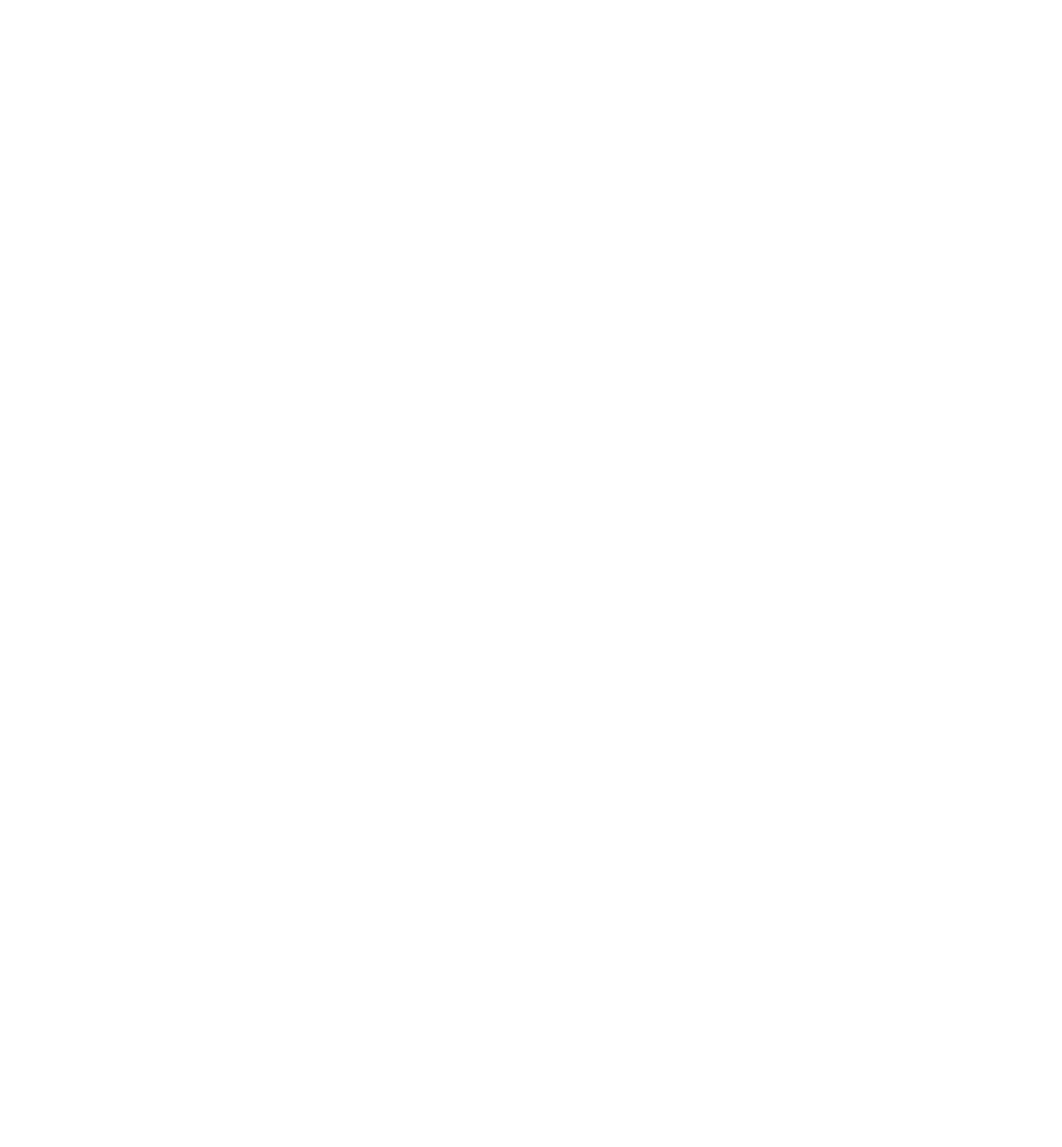
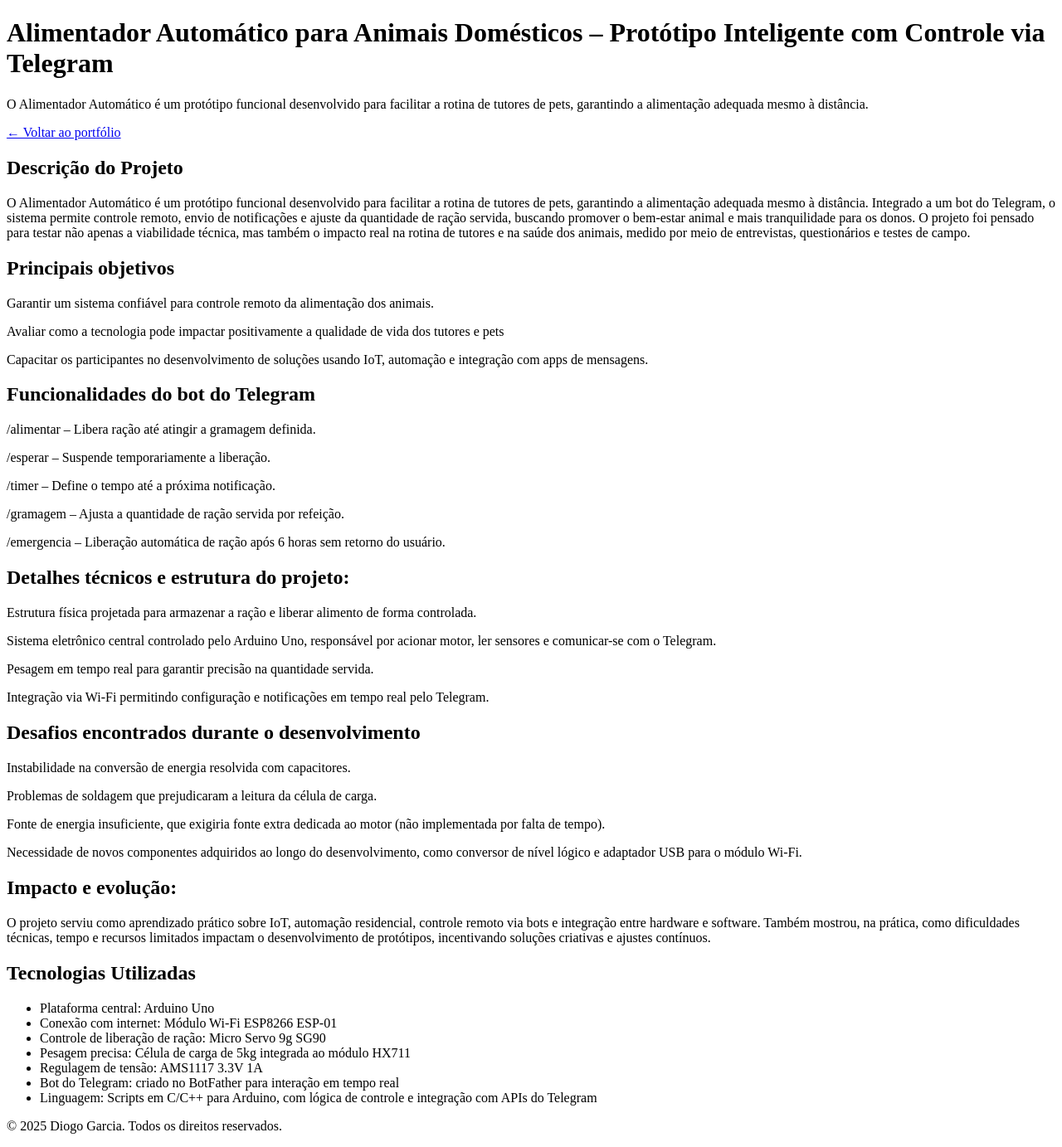
Before and after one commit to devgarciadiogo/professional-portfolio, a plain HTML site: page alimentador-pet.html in a window 1280 px wide. Shown: the whole page at 83% size. Before the commit the page ends 800 px from the top, so only its background shows below. Drawn offline with Linux system fonts and the light colour scheme.

Commit message:
4 - Criando estrutura HTML da páginas dos projetos
Estruturando todo o HTML da pagina dos projetos e colocando um favicon para guia do navegador

```diff
--- a/alimentador-pet.html
+++ b/alimentador-pet.html
@@ -0,0 +1,73 @@
+<!DOCTYPE html>
+<html lang="pt-BR">
+<head>
+  <meta charset="UTF-8" />
+  <meta name="viewport" content="width=device-width, initial-scale=1.0" />
+  <title>Alimentador Automático para Animais Domésticos - Diogo Garcia</title>
+  <link rel="icon" href="/imagens/favicon.png" type="image/png">
+  <meta name="description" content="Projeto Alimentador Automático - Protótipo Inteligente com Controle via Telegram, desenvolvido por Diogo Garcia.">
+</head>
+<body>
+  <header>
+    <h1>Alimentador Automático para Animais Domésticos – Protótipo Inteligente com Controle via Telegram</h1>
+    <p>O Alimentador Automático é um protótipo funcional desenvolvido para facilitar a rotina de tutores de pets, garantindo a alimentação adequada mesmo à distância.</p>
+    <nav>
+      <a href="index.html">← Voltar ao portfólio</a>
+    </nav>
+  </header>
+
+  <main>
+    <section>
+      <h2>Descrição do Projeto</h2>
+      <p>O Alimentador Automático é um protótipo funcional desenvolvido para facilitar a rotina de tutores de pets, garantindo a alimentação adequada mesmo à distância. Integrado a um bot do Telegram, o sistema permite controle remoto, envio de notificações e ajuste da quantidade de ração servida, buscando promover o bem-estar animal e mais tranquilidade para os donos.
+
+      O projeto foi pensado para testar não apenas a viabilidade técnica, mas também o impacto real na rotina de tutores e na saúde dos animais, medido por meio de entrevistas, questionários e testes de campo.</p>
+
+      <h2>Principais objetivos</h2>
+      <p>Garantir um sistema confiável para controle remoto da alimentação dos animais.</p>
+      <p>Avaliar como a tecnologia pode impactar positivamente a qualidade de vida dos tutores e pets</p>
+      <p>Capacitar os participantes no desenvolvimento de soluções usando IoT, automação e integração com apps de mensagens.</p>
+
+      <h2>Funcionalidades do bot do Telegram</h2>
+      <p>/alimentar – Libera ração até atingir a gramagem definida.</p>
+      <p>/esperar – Suspende temporariamente a liberação.</p>
+      <p>/timer – Define o tempo até a próxima notificação.</p>
+      <p>/gramagem – Ajusta a quantidade de ração servida por refeição.</p>
+      <p>/emergencia – Liberação automática de ração após 6 horas sem retorno do usuário.</p>
+
+      <h2>Detalhes técnicos e estrutura do projeto:</h2>
+      <p>Estrutura física projetada para armazenar a ração e liberar alimento de forma controlada.</p>
+      <p>Sistema eletrônico central controlado pelo Arduino Uno, responsável por acionar motor, ler sensores e comunicar-se com o Telegram.</p>
+      <p>Pesagem em tempo real para garantir precisão na quantidade servida.</p>
+      <p>Integração via Wi-Fi permitindo configuração e notificações em tempo real pelo Telegram.</p>
+
+      <h2>Desafios encontrados durante o desenvolvimento</h2>
+      <p>Instabilidade na conversão de energia resolvida com capacitores.</p>
+      <p>Problemas de soldagem que prejudicaram a leitura da célula de carga.</p>
+      <p>Fonte de energia insuficiente, que exigiria fonte extra dedicada ao motor (não implementada por falta de tempo).</p>
+      <p>Necessidade de novos componentes adquiridos ao longo do desenvolvimento, como conversor de nível lógico e adaptador USB para o módulo Wi-Fi.</p>
+
+      <h2>Impacto e evolução:</h2>
+      <p>O projeto serviu como aprendizado prático sobre IoT, automação residencial, controle remoto via bots e integração entre hardware e software. Também mostrou, na prática, como dificuldades técnicas, tempo e recursos limitados impactam o desenvolvimento de protótipos, incentivando soluções criativas e ajustes contínuos.</p>
+
+      <!-- Se quiser, imagens do projeto aqui - (Depois eu coloco as imagens) -->
+    </section>
+
+    <section>
+      <h2>Tecnologias Utilizadas</h2>
+      <ul>
+        <li>Plataforma central: Arduino Uno</li>
+        <li>Conexão com internet: Módulo Wi-Fi ESP8266 ESP-01</li>
+        <li>Controle de liberação de ração: Micro Servo 9g SG90</li>
+        <li>Pesagem precisa: Célula de carga de 5kg integrada ao módulo HX711</li>
+        <li>Regulagem de tensão: AMS1117 3.3V 1A</li>
+        <li>Bot do Telegram: criado no BotFather para interação em tempo real</li>
+        <li>Linguagem: Scripts em C/C++ para Arduino, com lógica de controle e integração com APIs do Telegram</li>
+      </ul>
+    </section>
+  </main>
+  <footer>
+    <p>&copy; 2025 Diogo Garcia. Todos os direitos reservados.</p>
+  </footer>
+</body>
+</html>
```
Also changed, not shown: index.html (+1 -0 lines), reclama-bus.html (+78 -0 lines), solvere-tech.html (+76 -0 lines), imagens/favicon.png (added).
